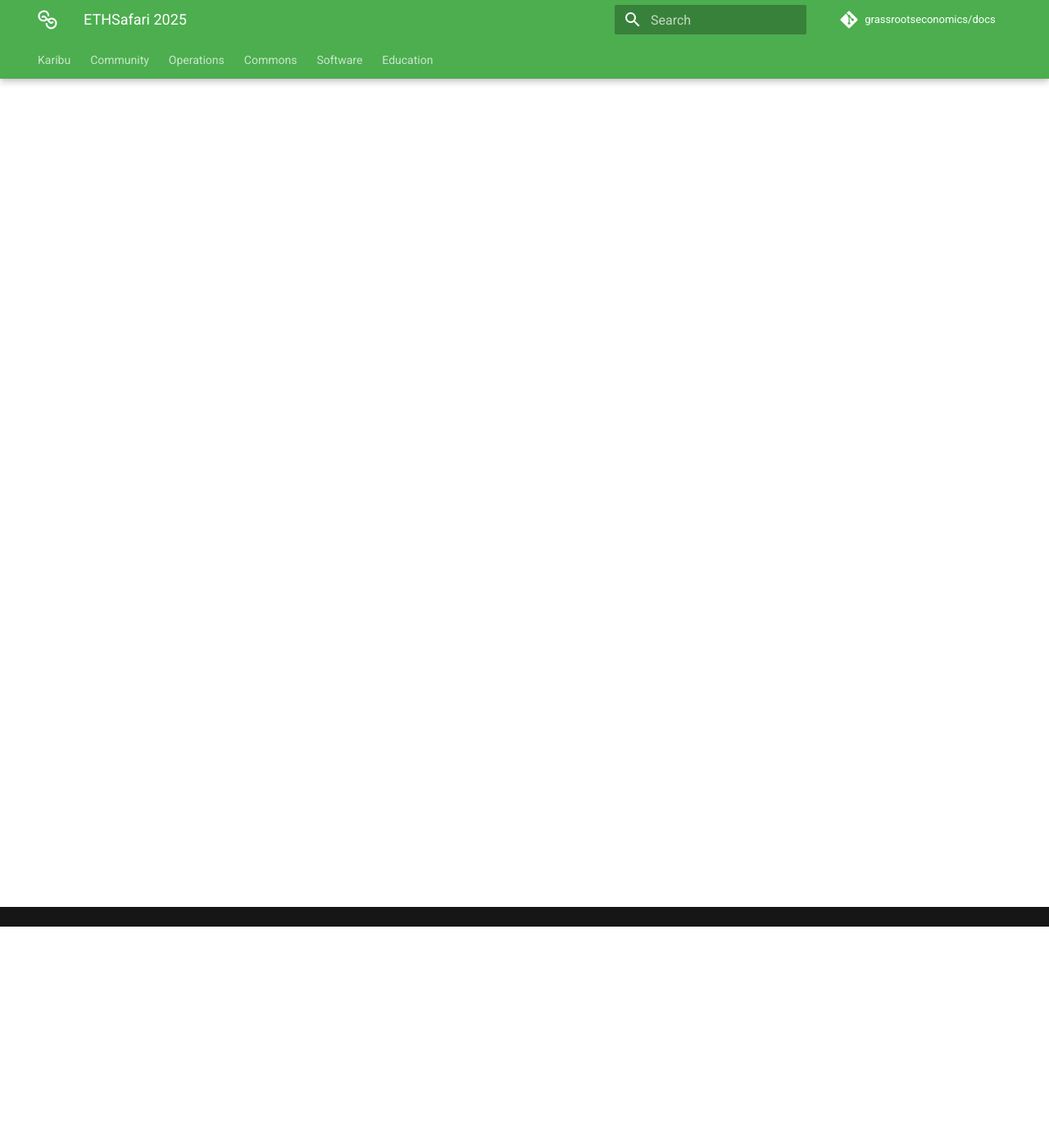
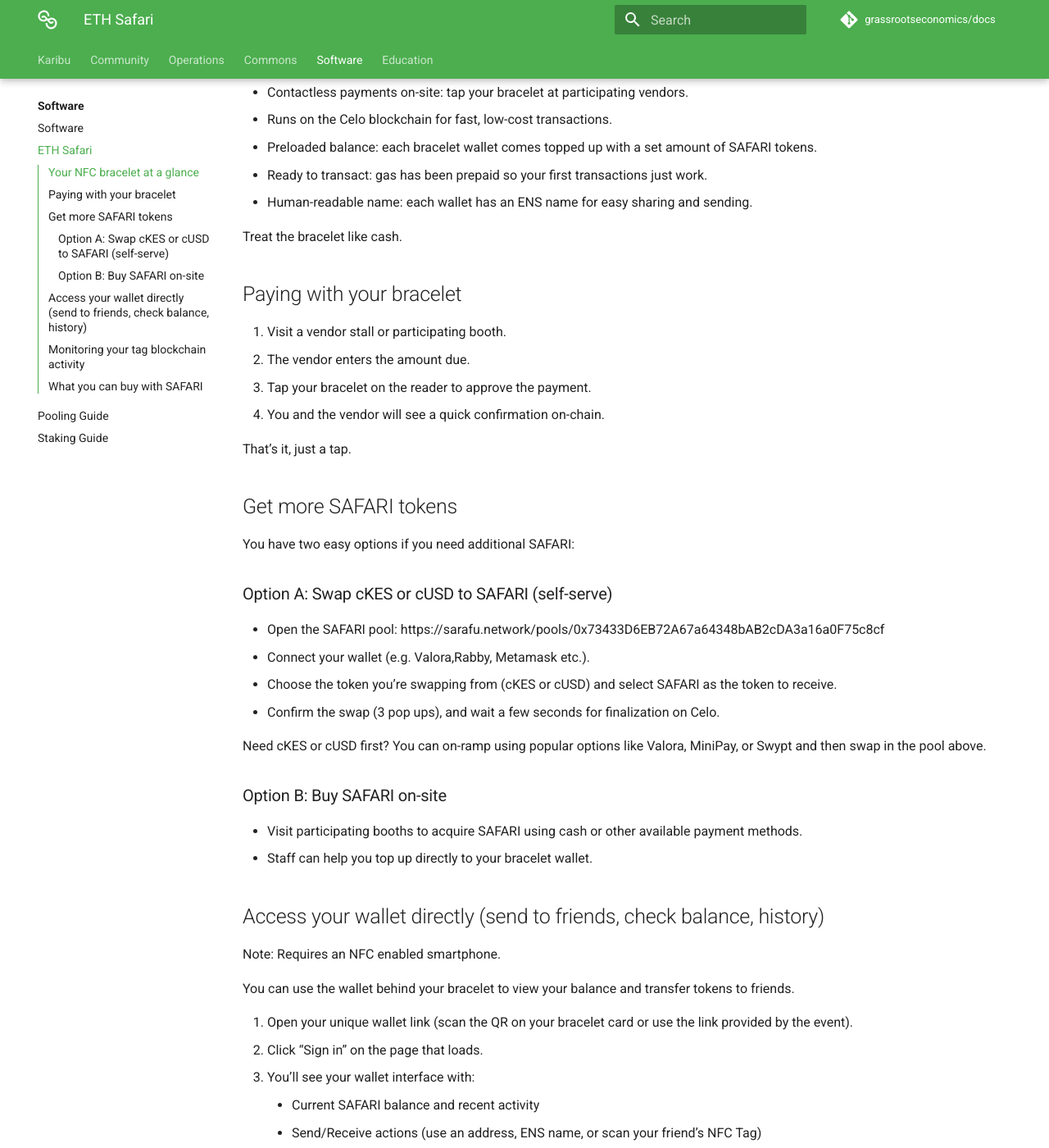
Before and after one commit to grassrootseconomics/docs.grassecon.org, an MkDocs documentation site: the page built from docs/cyber/eth-safari-2025.md, in a window 1280 px wide and 1400 px high, scrolled down 270 px. Shown: the whole window at 82% size. Built offline with MkDocs 1.6.1 and Material for MkDocs 9.7.7, drawn with Linux system fonts in a browser that asks for light colours; comment, search, counter and statistics services are not loaded; some of the changed text lies outside the part shown.

Commit message:
docs: add eth safari user guide

```diff
--- a/docs/cyber/eth-safari-2025.md
+++ b/docs/cyber/eth-safari-2025.md
@@ -1 +1,64 @@
-# ETHSafari 2025
+# ETHSafari 2025 — Your NFC Bracelet & SAFARI tokensGuide
+
+Welcome to ETHSafari in Kilifi. This quick guide shows how to use your NFC bracelet for cashless payments, how to get more SAFARI tokens, and how to manage your wallet.
+
+## Your NFC bracelet at a glance
+
+- Contactless payments on-site: tap your bracelet at participating vendors.
+- Runs on the Celo blockchain for fast, low-cost transactions.
+- Preloaded balance: each bracelet wallet comes topped up with a set amount of SAFARI tokens.
+- Ready to transact: gas has been prepaid so your first transactions just work.
+- Human-readable name: each wallet has an ENS name for easy sharing and sending.
+
+Treat the bracelet like cash.
+
+## Paying with your bracelet
+
+1. Visit a vendor stall or participating booth.
+2. The vendor enters the amount due.
+3. Tap your bracelet on the reader to approve the payment.
+4. You and the vendor will see a quick confirmation on-chain.
+
+That’s it, just a tap.
+
+## Get more SAFARI tokens
+
+You have two easy options if you need additional SAFARI:
+
+### Option A: Swap cKES or cUSD to SAFARI (self-serve)
+
+- Open the SAFARI pool: https://sarafu.network/pools/0x73433D6EB72A67a64348bAB2cDA3a16a0F75c8cf
+- Connect your wallet (e.g. Valora,Rabby, Metamask etc.).
+- Choose the token you’re swapping from (cKES or cUSD) and select SAFARI as the token to receive.
+- Confirm the swap (3 pop ups), and wait a few seconds for finalization on Celo.
+
+Need cKES or cUSD first? You can on-ramp using popular options like Valora, MiniPay, or Swypt and then swap in the pool above.
+
+### Option B: Buy SAFARI on-site
+
+- Visit participating booths to acquire SAFARI using cash or other available payment methods.
+- Staff can help you top up directly to your bracelet wallet.
+
+## Access your wallet directly (send to friends, check balance, history)
+
+Note: Requires an NFC enabled smartphone.
+
+You can use the wallet behind your bracelet to view your balance and transfer tokens to friends.
+
+1. Open your unique wallet link (scan the QR on your bracelet card or use the link provided by the event).
+2. Click “Sign in” on the page that loads.
+3. You’ll see your wallet interface with:
+	- Current SAFARI balance and recent activity
+	- Send/Receive actions (use an address, ENS name, or scan your friend’s NFC Tag)
+
+## Monitoring your tag blockchain activity
+
+- Tap and open your wallet on sarafu.network on your own smartphone (NFC required) to view balance and recent transactions.
+- Check on-chain via explorers: Celoscan (https://celoscan.io) or Blockscout (https://explorer.celo.org). If you only know your ENS name, resolve it to a blockchain address at https://app.ens.domains and paste that address into the explorer.
+- Prefer hands-on help? Visit the Grassroots Economics booth.
+
+## What you can buy with SAFARI
+
+- Refreshments at participating vendors
+- Handicrafts at the Grassroots Economics store
+- Event merch at participating booths
--- a/mkdocs.yml
+++ b/mkdocs.yml
@@ -29,6 +29,7 @@
   - Software:
       - Intro: cyber/index.md
       - Software: https://software.grassecon.org/
+      - ETH Safari: cyber/eth-safari-2025.md
       - Pooling Guide: cyber/pool-guide.md
       - Staking Guide: cyber/staking-guide.md
   - Education:
```
